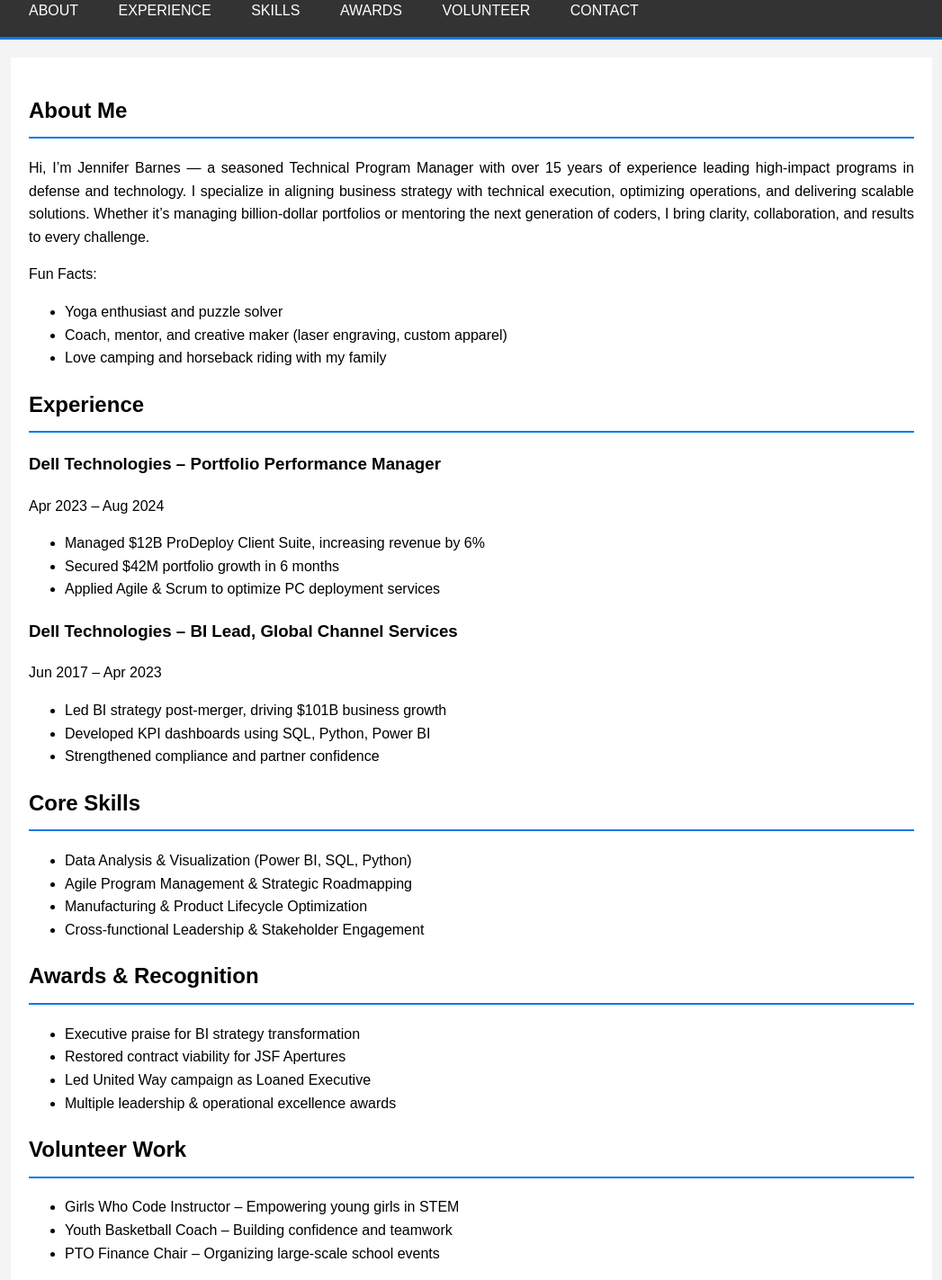
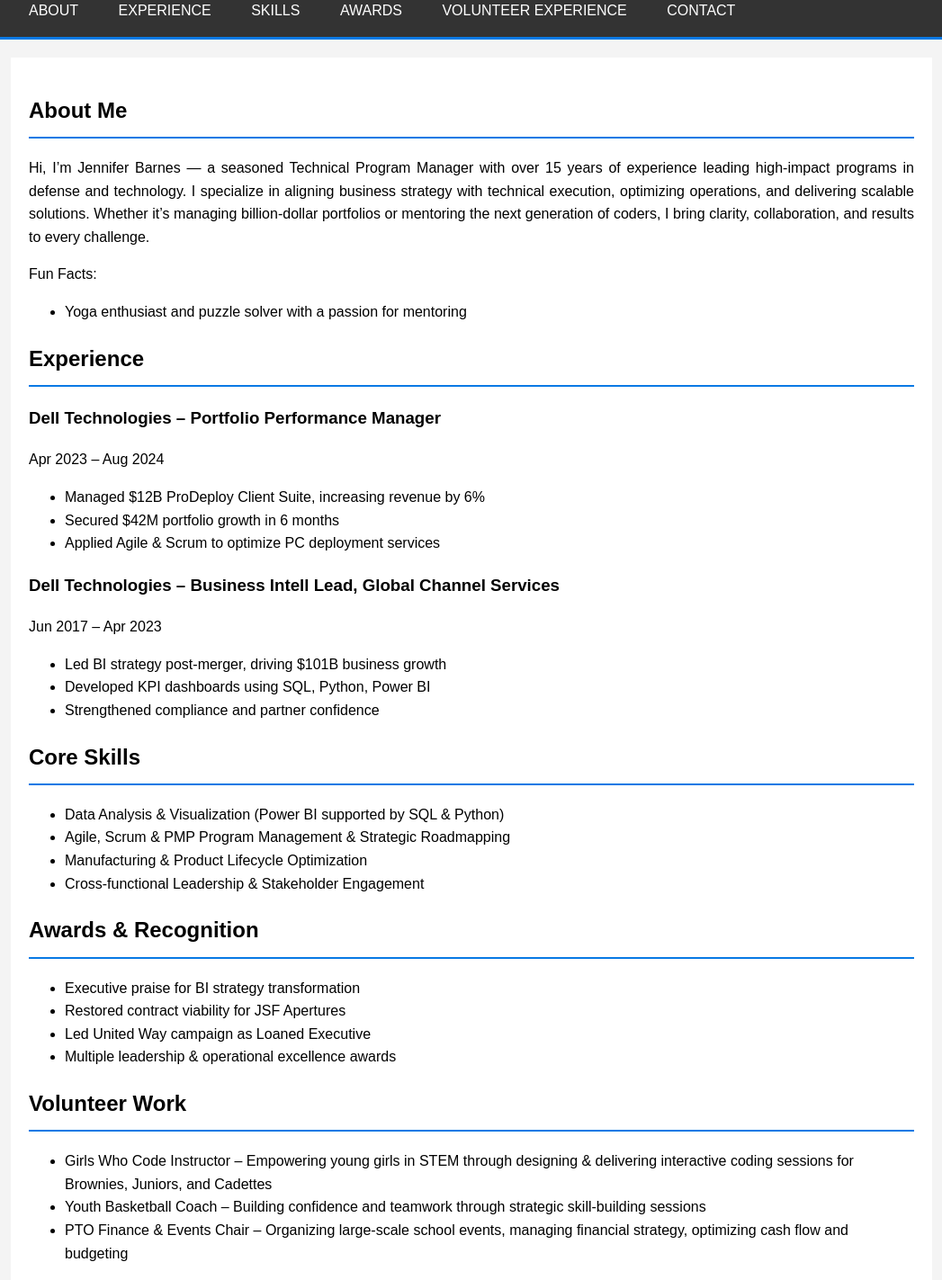
Before and after one commit to jenbarnes5/jennifer-barnes-portfolio, a plain HTML site: page jennifer_barnes_portfolio.html in a window 1280 px wide. Shown: the part 125-1548 px from the top of the page at 90% size, without its empty margins (116-1163 px from the left). Drawn offline with Linux system fonts and the light colour scheme.

Commit message:
Add files via upload

```diff
--- a/jennifer_barnes_portfolio.html
+++ b/jennifer_barnes_portfolio.html
@@ -18,7 +18,7 @@
             margin: auto;
             overflow: hidden;
         }
-        header {
+       header {
             background: #333;
             color: #fff;
             padding-top: 30px;
@@ -100,7 +100,7 @@
                 <li><a href="#experience">Experience</a></li>
                 <li><a href="#skills">Skills</a></li>
                 <li><a href="#awards">Awards</a></li>
-                <li><a href="#volunteer">Volunteer</a></li>
+                <li><a href="#volunteer">Volunteer Experience</a></li>
                 <li><a href="#contact">Contact</a></li>
             </ul>
         </div>
@@ -112,9 +112,9 @@
                 <p>Hi, I’m Jennifer Barnes — a seasoned Technical Program Manager with over 15 years of experience leading high-impact programs in defense and technology. I specialize in aligning business strategy with technical execution, optimizing operations, and delivering scalable solutions. Whether it’s managing billion-dollar portfolios or mentoring the next generation of coders, I bring clarity, collaboration, and results to every challenge.</p>
                 <p>Fun Facts:</p>
                 <ul>
-                    <li>Yoga enthusiast and puzzle solver</li>
-                    <li>Coach, mentor, and creative maker (laser engraving, custom apparel)</li>
-                    <li>Love camping and horseback riding with my family</li>
+                    <li>Yoga enthusiast and puzzle solver with a passion for mentoring</li>
+
+
                 </ul>
             </section>
             <section id="experience" class="section">
@@ -126,7 +126,7 @@
                     <li>Secured $42M portfolio growth in 6 months</li>
                     <li>Applied Agile & Scrum to optimize PC deployment services</li>
                 </ul>
-                <h3>Dell Technologies – BI Lead, Global Channel Services</h3>
+                <h3>Dell Technologies – Business Intell Lead, Global Channel Services</h3>
                 <p>Jun 2017 – Apr 2023</p>
                 <ul>
                     <li>Led BI strategy post-merger, driving $101B business growth</li>
@@ -138,8 +138,8 @@
             <section id="skills" class="section">
                 <h2>Core Skills</h2>
                 <ul>
-                    <li>Data Analysis & Visualization (Power BI, SQL, Python)</li>
-                    <li>Agile Program Management & Strategic Roadmapping</li>
+                    <li>Data Analysis & Visualization (Power BI supported by SQL & Python)</li>
+                    <li>Agile, Scrum & PMP Program Management & Strategic Roadmapping</li>
                     <li>Manufacturing & Product Lifecycle Optimization</li>
                     <li>Cross-functional Leadership & Stakeholder Engagement</li>
                 </ul>
@@ -156,9 +156,9 @@
             <section id="volunteer" class="section">
                 <h2>Volunteer Work</h2>
                 <ul>
-                    <li>Girls Who Code Instructor – Empowering young girls in STEM</li>
-                    <li>Youth Basketball Coach – Building confidence and teamwork</li>
-                    <li>PTO Finance Chair – Organizing large-scale school events</li>
+                    <li>Girls Who Code Instructor – Empowering young girls in STEM through designing & delivering interactive coding sessions for Brownies, Juniors, and Cadettes</li>
+                    <li>Youth Basketball Coach – Building confidence and teamwork through strategic skill-building sessions</li>
+                    <li>PTO Finance & Events Chair – Organizing large-scale school events, managing financial strategy, optimizing cash flow and budgeting </li>
                 </ul>
             </section>
             <section id="contact" class="contact-form">
```
Also changed, not shown: header-bg.jpg (added).
